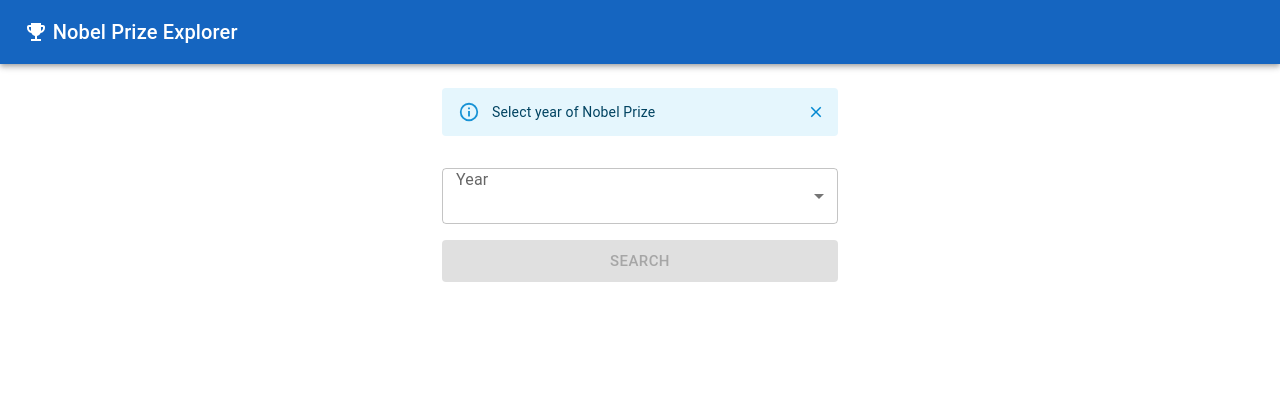
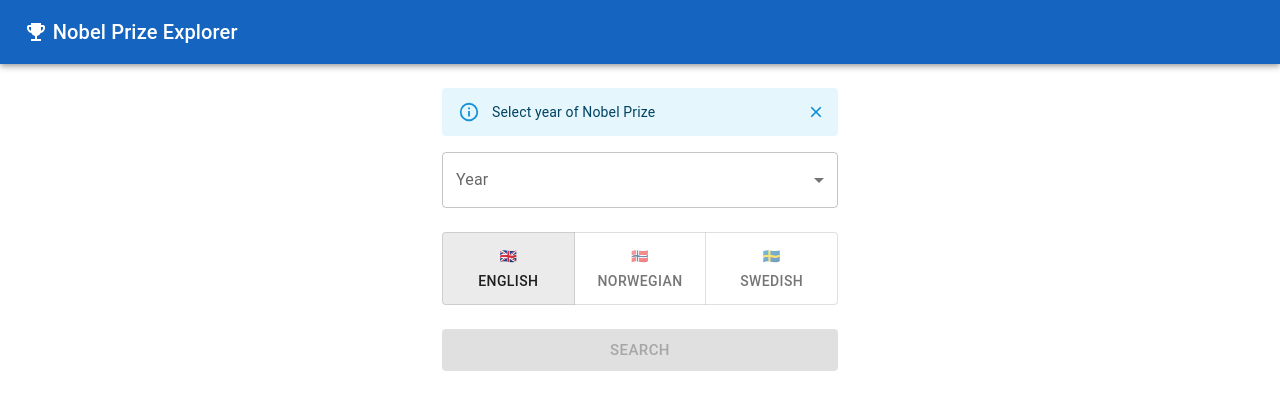
Before and after one commit to michlampert/nobel-prizes, a Next.js app: page / in a window 1280 px wide. Shown: the top 410 px of the page. Built offline with nearby package versions, Linux system fonts and the light colour scheme.

Commit message:
Add language choice

```diff
--- a/src/app/nagrody/[year]/page.tsx
+++ b/src/app/nagrody/[lang]/[year]/page.tsx
@@ -4,10 +4,10 @@
 
 const nobelPrizes = data.nobelPrizes as NobelPrize[]
 
-export default function Page({ params }: { params: { year: string } }) {
+export default function Page({ params }: { params: { year: string, lang: 'en' | 'no' | 'se' } }) {
 
     const nobelPrizesFiltered = nobelPrizes
         .filter(np => np.awardYear == params.year)
 
-    return <Table nobelPrizes={nobelPrizesFiltered}></Table>
+    return <Table nobelPrizes={nobelPrizesFiltered} lang={params.lang}></Table>
 }
--- a/src/components/Search.tsx
+++ b/src/components/Search.tsx
@@ -1,16 +1,18 @@
 'use client';
-import { Alert, Button, Container, FormControl, IconButton, InputLabel, MenuItem, Select, SelectChangeEvent, Stack } from "@mui/material";
+import { Alert, Button, Container, FormControl, IconButton, InputLabel, MenuItem, Select, SelectChangeEvent, Stack, ToggleButton, ToggleButtonGroup } from "@mui/material";
 import { useState } from "react";
 import CloseIcon from '@mui/icons-material/Close';
 import Collapse from '@mui/material/Collapse';
 
-export default function Search(props: {years: string[]}) {
+export default function Search(props: { years: string[] }) {
 
     const [year, setYear] = useState('');
 
+    const [lang, setLang] = useState('en');
+
     const [showAlert, setShowAlert] = useState(true)
 
-    const handleChange = (event: SelectChangeEvent) => {
+    const handleYearChange = (event: SelectChangeEvent) => {
         setYear(event.target.value as string);
         setShowAlert(false)
     };
@@ -42,26 +44,47 @@
                 </Collapse>
 
                 <FormControl fullWidth margin="normal">
-                    <Stack spacing={2}>
                     <InputLabel id="year-select">Year</InputLabel>
                     <Select
                         labelId="year-select"
                         id="year-select"
                         value={year}
                         label="Year"
-                            onChange={handleChange}
+                        onChange={handleYearChange}
                     >
                         {menuItems}
                     </Select>
+                </FormControl>
+
+                <FormControl fullWidth margin="normal">
+                    <ToggleButtonGroup
+                        value={lang}
+                        exclusive
+                        onChange={(event, value) => setLang(value as string)}
+                        aria-label="text alignment"
+                        fullWidth
+                    >
+                        <ToggleButton value="en" aria-label="left aligned">
+                            🇬🇧<br />English
+                        </ToggleButton>
+                        <ToggleButton value="no" aria-label="centered">
+                            🇳🇴<br />Norwegian
+                        </ToggleButton>
+                        <ToggleButton value="se" aria-label="right aligned">
+                            🇸🇪<br />Swedish
+                        </ToggleButton>
+                    </ToggleButtonGroup>
+                </FormControl>
+
+                <FormControl fullWidth margin="normal">
                     <Button
-                            href={`/nagrody/${year}`}
+                        href={`/nagrody/${lang}/${year}`}
                         variant="contained"
                         size="large"
                         disabled={!year}
                     >
                         Search
                     </Button>
-                    </Stack>
                 </FormControl>
             </Container>
         </>
--- a/src/components/Table.tsx
+++ b/src/components/Table.tsx
@@ -5,7 +5,7 @@
 import { Container } from "@mui/material";
 import { GridColDef, GridValueFormatterParams, DataGrid } from "@mui/x-data-grid";
 
-export default function Search(props: {nobelPrizes: NobelPrize[]}) {
+export default function Search(props: {nobelPrizes: NobelPrize[], lang: 'en' | 'no' | 'se'}) {
 
     const columns: GridColDef[] = [
         {
@@ -44,7 +44,7 @@
         .map((np, id) => ({
             id,
             ...np,
-            category: np.category.en
+            category: np.category[props.lang]
         }))
 
     return (
```
Lines whose indentation alone changed are shown as unchanged.
